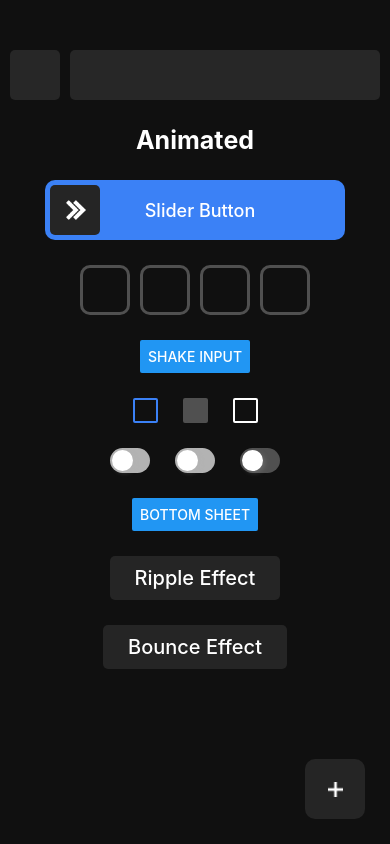
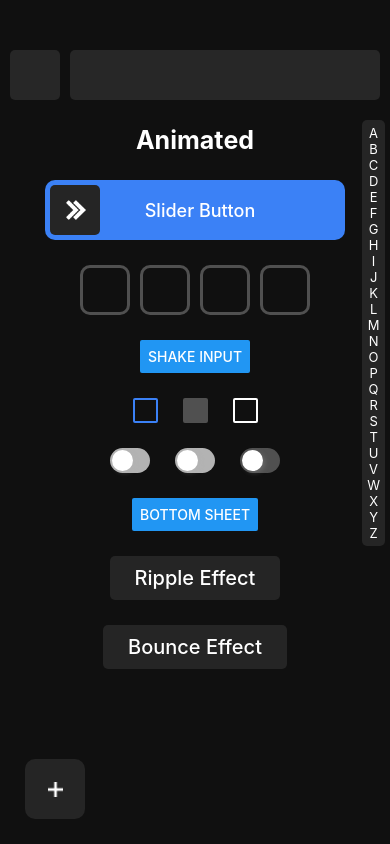
Before and after one commit to snskar125/odyssey-ui, a React Native app: screen / in a window 390 px wide. Built offline with nearby package versions, Linux system fonts and the light colour scheme.

Commit message:
Added Character Bar

```diff
--- a/App.js
+++ b/App.js
@@ -11,6 +11,7 @@ import SliderButton from "./src/Components/SliderButton";
 import FlipWords from "./src/Components/FlipWords";
 import PINInput from "./src/Components/PINInput";
 import { useRef, useState } from "react";
+import CharacterBar from "./src/Components/CharacterBar";
 
 export default function App() {
   const [pin, setPin] = useState("");
@@ -44,6 +45,7 @@ export default function App() {
         <TouchableScaleWrapper />
       </ScrollView>
       <ActionButtonWrapper />
+      <CharacterBar onReleaseCharacter={console.log} containerStyle={styles.characterBar} />
     </View>
   );
 }
@@ -62,4 +64,9 @@ const styles = StyleSheet.create({
   text: {
     color: "#FFF",
   },
+  characterBar: {
+    position: "absolute",
+    right: 5,
+    top: 120,
+  },
 });
--- a/src/Components/ActionButton.tsx
+++ b/src/Components/ActionButton.tsx
@@ -7,6 +7,7 @@ import {
   View,
   GestureResponderEvent,
   Text,
+  ViewStyle,
 } from "react-native";
 
 const ANIMATION_DURATION = 250;
@@ -92,6 +93,7 @@ interface Props {
     icon: React.ReactNode;
     onPress: (e: GestureResponderEvent) => void;
   }[];
+  containerStyle?: ViewStyle;
 }
 
 const ActionButton: React.FC<Props> = ({
@@ -112,6 +114,7 @@ const ActionButton: React.FC<Props> = ({
   bounce = true,
   onPress = () => {},
   buttons = [{}, {}],
+  containerStyle,
 }) => {
   const [extended, setExtended] = useState<boolean>(false);
   const animation = useRef(new Animated.Value(0)).current;
@@ -147,6 +150,7 @@ const ActionButton: React.FC<Props> = ({
   }, []);
 
   return (
+    <View style={containerStyle}>
       <View>
         {buttons.map((button, index) => (
           <Animated.View
@@ -191,6 +195,7 @@ const ActionButton: React.FC<Props> = ({
           </Animated.View>
         </TouchableComponent>
       </View>
+    </View>
   );
 };
 
--- /dev/null
+++ b/src/Components/CharacterBar.tsx
@@ -0,0 +1,210 @@
+import React, {
+  memo,
+  useCallback,
+  useEffect,
+  useMemo,
+  useRef,
+  useState,
+} from "react";
+import {
+  Animated,
+  PanResponder,
+  StyleSheet,
+  Text,
+  View,
+  ViewStyle,
+} from "react-native";
+
+const BACKGROUND_COLOR = "#252525";
+const ACTIVE_BACKGROUND_COLOR = "#353535";
+const HOVERED_CHARACTER_CONTAINER_SIZE = 50;
+
+interface Props {
+  characters?: string[];
+  containerStyle?: ViewStyle;
+  onChangeCharacter?: (character: string) => void;
+  onReleaseCharacter?: (character: string) => void;
+  showHoveredCharacter?: boolean;
+  hoveredCharacterPosition?: "left" | "right";
+}
+
+const Character = memo(({ character }: { character: string }) => (
+  <Text numberOfLines={1} style={styles.text}>
+    {character}
+  </Text>
+));
+
+const HoveredCharacter = memo(({ character }: { character: string }) => (
+  <Text numberOfLines={1} style={styles.hoveredCharacter}>
+    {character}
+  </Text>
+));
+
+const CharacterBar: React.FC<Props> = ({
+  characters = DefaultCharacters,
+  containerStyle,
+  onChangeCharacter = () => {},
+  onReleaseCharacter = () => {},
+  showHoveredCharacter = true,
+  hoveredCharacterPosition = "left",
+}) => {
+  const [char, setChar] = useState<string | null>(null);
+  const barHeight = useRef<number>(0);
+  const startPosition = useRef<number>(0);
+  const translateY = useRef(new Animated.Value(0)).current;
+
+  const handleLayout = useCallback((e: any) => {
+    barHeight.current = e.nativeEvent.layout.height;
+  }, []);
+
+  const offsetToCharacter = (offset: number): string => {
+    translateY.setValue(
+      offset < 0
+        ? -HOVERED_CHARACTER_CONTAINER_SIZE / 2
+        : offset > barHeight.current
+        ? barHeight.current - HOVERED_CHARACTER_CONTAINER_SIZE / 2
+        : offset - HOVERED_CHARACTER_CONTAINER_SIZE / 2
+    );
+    const characterIndex = Math.floor(
+      (offset / barHeight.current) * characters.length
+    );
+    return characters[
+      characterIndex < 0
+        ? 0
+        : characterIndex > characters.length - 1
+        ? characters.length - 1
+        : characterIndex
+    ];
+  };
+
+  const pan = useMemo(
+    () =>
+      PanResponder.create({
+        onStartShouldSetPanResponder: () => true,
+        onPanResponderTerminationRequest: () => false,
+        onPanResponderStart: (e) => {
+          const { locationY } = e.nativeEvent;
+          startPosition.current = locationY;
+          setChar(offsetToCharacter(locationY));
+        },
+        onPanResponderMove: (_, gestureState) => {
+          const { dy } = gestureState;
+          setChar(offsetToCharacter(startPosition.current + dy));
+        },
+        onPanResponderRelease: (_, gestureState) => {
+          const { dy } = gestureState;
+          onReleaseCharacter(offsetToCharacter(startPosition.current + dy));
+          setChar(null);
+          startPosition.current = 0;
+        },
+      }),
+    []
+  );
+
+  useEffect(() => {
+    if (char !== null) onChangeCharacter(char);
+  }, [char]);
+
+  return (
+    <View
+      style={[
+        styles.container,
+        containerStyle,
+        {
+          backgroundColor: char ? ACTIVE_BACKGROUND_COLOR : BACKGROUND_COLOR,
+        },
+      ]}
+    >
+      <View
+        {...pan.panHandlers}
+        pointerEvents="box-only"
+        onLayout={handleLayout}
+        style={styles.charactersContainer}
+      >
+        {characters.map((character, index) => (
+          <Character key={`${character}-${index}`} character={character} />
+        ))}
+        {char !== null && showHoveredCharacter ? (
+          <Animated.View
+            style={[
+              styles.hoveredCharacterContainer,
+              {
+                transform: [
+                  { translateY },
+                  {
+                    translateX:
+                      hoveredCharacterPosition === "right"
+                        ? HOVERED_CHARACTER_CONTAINER_SIZE
+                        : -HOVERED_CHARACTER_CONTAINER_SIZE,
+                  },
+                ],
+              },
+            ]}
+          >
+            <HoveredCharacter character={char} />
+          </Animated.View>
+        ) : null}
+      </View>
+    </View>
+  );
+};
+
+export default CharacterBar;
+
+const styles = StyleSheet.create({
+  container: {
+    paddingVertical: 5,
+    borderRadius: 5,
+  },
+  charactersContainer: {
+    alignItems: "center",
+    paddingHorizontal: 5,
+  },
+  text: {
+    color: "#FFF",
+    fontSize: 13,
+  },
+  hoveredCharacterContainer: {
+    position: "absolute",
+    top: 0,
+    width: HOVERED_CHARACTER_CONTAINER_SIZE,
+    height: HOVERED_CHARACTER_CONTAINER_SIZE,
+    borderRadius: 10,
+    alignItems: "center",
+    justifyContent: "center",
+    backgroundColor: "#3B81F6",
+  },
+  hoveredCharacter: {
+    color: "#FFF",
+    fontSize: 25,
+  },
+});
+
+const DefaultCharacters = [
+  "A",
+  "B",
+  "C",
+  "D",
+  "E",
+  "F",
+  "G",
+  "H",
+  "I",
+  "J",
+  "K",
+  "L",
+  "M",
+  "N",
+  "O",
+  "P",
+  "Q",
+  "R",
+  "S",
+  "T",
+  "U",
+  "V",
+  "W",
+  "X",
+  "Y",
+  "Z",
+];
--- a/src/Wrappers/ActionButtonWrapper.tsx
+++ b/src/Wrappers/ActionButtonWrapper.tsx
@@ -2,17 +2,13 @@ import { StyleSheet, View } from "react-native";
 import ActionButton from "../Components/ActionButton";
 
 export default function ActionButtonWrapper() {
-  return (
-    <View style={style.container}>
-      <ActionButton />
-    </View>
-  );
+  return <ActionButton containerStyle={style.container} />;
 }
 
 const style = StyleSheet.create({
   container: {
     position: "absolute",
-    right: 25,
+    left: 25,
     bottom: 25,
   },
 });
```
Lines whose indentation alone changed are shown as unchanged.
